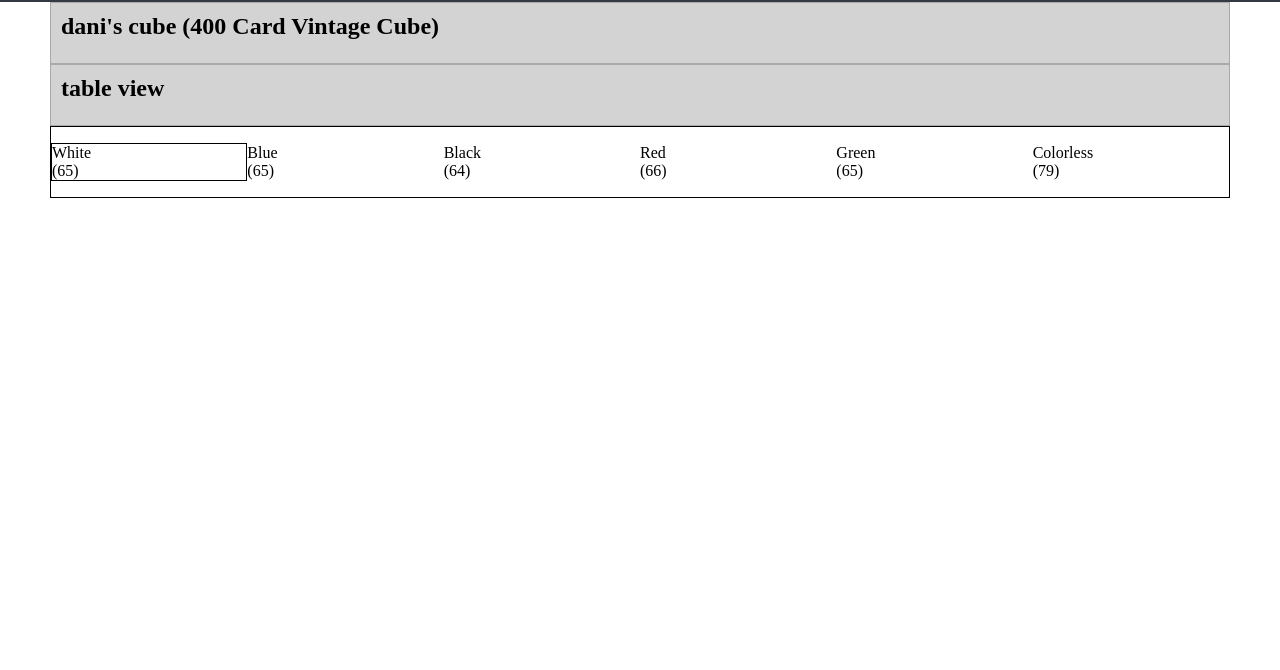
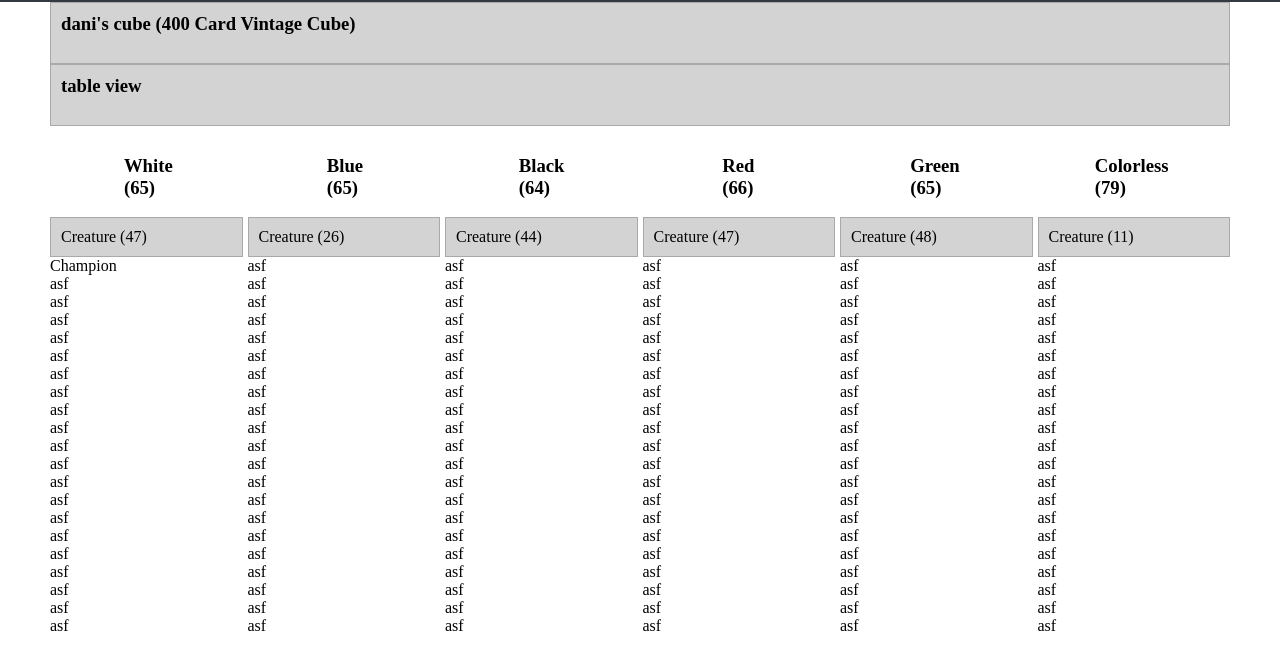
Before and after one commit to Benatovich/lab-02c-copy-a-site, a plain HTML site: page index.html in a window 1280 px wide. Shown: the part 38-708 px from the top of the page. Drawn offline with Linux system fonts and the light colour scheme.

Commit message:
rough structure complete

```diff
--- a/index.html
+++ b/index.html
@@ -10,16 +10,151 @@
 <body>
     <h1 class="top-bar">[X] CUBECOBRA  Browse  About  Bell  pertato</h1>
 
-    <h2 class="page-menu-super">dani's cube (400 Card Vintage Cube)</h2>
-    <h2 class="page-menu-sub">table view</h2>
+    <h3 class="page-menu-super">dani's cube (400 Card Vintage Cube)</h3>
+    <h3 class="page-menu-sub">table view</h3>
 
-    <div class="cards">
-        <p class="white">White<br>(65)</p>
-        <p class="blue">Blue<br>(65)</p>
-        <p class="black">Black<br>(64)</p>
-        <p class="red">Red<br>(66)</p>
-        <p class="green">Green<br>(65)</p>
-        <p class="colorless">Colorless<br>(79)</p>
+    <section class="colors">
+    <h3 class="white">White<br> (65)</h3>
+    <h3 class="blue">Blue<br> (65)</h3>
+    <h3 class="black">Black <br>(64)</h3>
+    <h3 class="red">Red<br> (66)</h3>
+    <h3 class="green">Green<br> (65)</h3>
+    <h3 class="colorless">Colorless<br> (79)</h3>
+    </section>
+
+    <div class="collection">
+            <p class="creature">Creature (47)</p>
+            <p class="creature">Creature (26)</p>
+            <p class="creature">Creature (44)</p>
+            <p class="creature">Creature (47)</p>
+            <p class="creature">Creature (48)</p>
+            <p class="creature">Creature (11)</p>
+        <p class="cards">Champion</p>
+        <p class="cards">asf</p>
+        <p class="cards">asf</p>
+        <p class="cards">asf</p>
+        <p class="cards">asf</p>
+        <p class="cards">asf</p>
+        <p class="cards">asf</p>
+        <p class="cards">asf</p>
+        <p class="cards">asf</p>
+        <p class="cards">asf</p>
+        <p class="cards">asf</p>
+        <p class="cards">asf</p>
+        <p class="cards">asf</p>
+        <p class="cards">asf</p>
+        <p class="cards">asf</p>
+        <p class="cards">asf</p>
+        <p class="cards">asf</p>
+        <p class="cards">asf</p>
+        <p class="cards">asf</p>
+        <p class="cards">asf</p>
+        <p class="cards">asf</p>
+        <p class="cards">asf</p>
+        <p class="cards">asf</p>
+        <p class="cards">asf</p>
+        <p class="cards">asf</p>
+        <p class="cards">asf</p>
+        <p class="cards">asf</p>
+        <p class="cards">asf</p>
+        <p class="cards">asf</p>
+        <p class="cards">asf</p>
+        <p class="cards">asf</p>
+        <p class="cards">asf</p>
+        <p class="cards">asf</p>
+        <p class="cards">asf</p>
+        <p class="cards">asf</p>
+        <p class="cards">asf</p>
+        <p class="cards">asf</p>
+        <p class="cards">asf</p>
+        <p class="cards">asf</p>
+        <p class="cards">asf</p>
+        <p class="cards">asf</p>
+        <p class="cards">asf</p>
+        <p class="cards">asf</p>
+        <p class="cards">asf</p>
+        <p class="cards">asf</p>
+        <p class="cards">asf</p>
+        <p class="cards">asf</p>
+        <p class="cards">asf</p>
+        <p class="cards">asf</p>
+        <p class="cards">asf</p>
+        <p class="cards">asf</p>
+        <p class="cards">asf</p>
+        <p class="cards">asf</p>
+        <p class="cards">asf</p>
+        <p class="cards">asf</p>
+        <p class="cards">asf</p>
+        <p class="cards">asf</p>
+        <p class="cards">asf</p>
+        <p class="cards">asf</p>
+        <p class="cards">asf</p>
+        <p class="cards">asf</p>
+        <p class="cards">asf</p>
+        <p class="cards">asf</p>
+        <p class="cards">asf</p>
+        <p class="cards">asf</p>
+        <p class="cards">asf</p>
+        <p class="cards">asf</p>
+        <p class="cards">asf</p>
+        <p class="cards">asf</p>
+        <p class="cards">asf</p>
+        <p class="cards">asf</p>
+        <p class="cards">asf</p>
+        <p class="cards">asf</p>
+        <p class="cards">asf</p>
+        <p class="cards">asf</p>
+        <p class="cards">asf</p>
+        <p class="cards">asf</p>
+        <p class="cards">asf</p>
+        <p class="cards">asf</p>
+        <p class="cards">asf</p>
+        <p class="cards">asf</p>
+        <p class="cards">asf</p>
+        <p class="cards">asf</p>
+        <p class="cards">asf</p>
+        <p class="cards">asf</p>
+        <p class="cards">asf</p>
+        <p class="cards">asf</p>
+        <p class="cards">asf</p>
+        <p class="cards">asf</p>
+        <p class="cards">asf</p>
+        <p class="cards">asf</p>
+        <p class="cards">asf</p>
+        <p class="cards">asf</p>
+        <p class="cards">asf</p>
+        <p class="cards">asf</p>
+        <p class="cards">asf</p>
+        <p class="cards">asf</p>
+        <p class="cards">asf</p>
+        <p class="cards">asf</p>
+        <p class="cards">asf</p>
+        <p class="cards">asf</p>
+        <p class="cards">asf</p>
+        <p class="cards">asf</p>
+        <p class="cards">asf</p>
+        <p class="cards">asf</p>
+        <p class="cards">asf</p>
+        <p class="cards">asf</p>
+        <p class="cards">asf</p>
+        <p class="cards">asf</p>
+        <p class="cards">asf</p>
+        <p class="cards">asf</p>
+        <p class="cards">asf</p>
+        <p class="cards">asf</p>
+        <p class="cards">asf</p>
+        <p class="cards">asf</p>
+        <p class="cards">asf</p>
+        <p class="cards">asf</p>
+        <p class="cards">asf</p>
+        <p class="cards">asf</p>
+        <p class="cards">asf</p>
+        <p class="cards">asf</p>
+        <p class="cards">asf</p>
+        <p class="cards">asf</p>
+        <p class="cards">asf</p>
+        <p class="cards">asf</p>
+        <p class="cards">asf</p>
     </div>
 </body>
 </html>
--- a/style.css
+++ b/style.css
@@ -29,18 +29,47 @@ body {
     height: 40px;
 }
 
-.cards {
-    margin: 0 50px;
+.colors {
+    margin: 10px 50px 0 50px;
+    padding:  0;
     display: grid;
     grid-template-columns: 1fr 1fr 1fr 1fr 1fr 1fr ;
+    justify-items: center;
+}
+
+.collection {
+    margin: 0 50px;
+    padding: 0;
+    display: grid;
+    grid-template-columns: 1fr 1fr 1fr 1fr 1fr 1fr ;
+    grid-template-rows: 1fr 1fr 1fr 1fr 1fr 1fr 1fr
+    1fr 1fr 1fr 1fr 1fr 1fr 1fr
+    1fr 1fr 1fr 1fr 1fr 1fr 1fr 1fr;
+    column-gap: 5px;
+    height: 50px;
+    /* border: 1px solid black; */
+
+}
+
+
+
+.creature {
+    margin: 0;
+    padding: 10px;
+    justify-items: center;
     align-items: center;
-    border: 1px solid black;
+    border: 1px solid darkgray;
+    background-color: lightgray;
+}
+
+.cards {
+    display: grid;
+    margin: 0;
+    /* border: 1px solid black; */
 }
 
 .white {
-    grid-template-columns: 1fr;
-    grid-template-rows: 1fr 1fr 1fr 1fr 1fr 1fr 1fr 1fr 1fr 1fr 1fr 1fr;
-    border: 1px solid black;
+
 }
 
 .blue {
```
